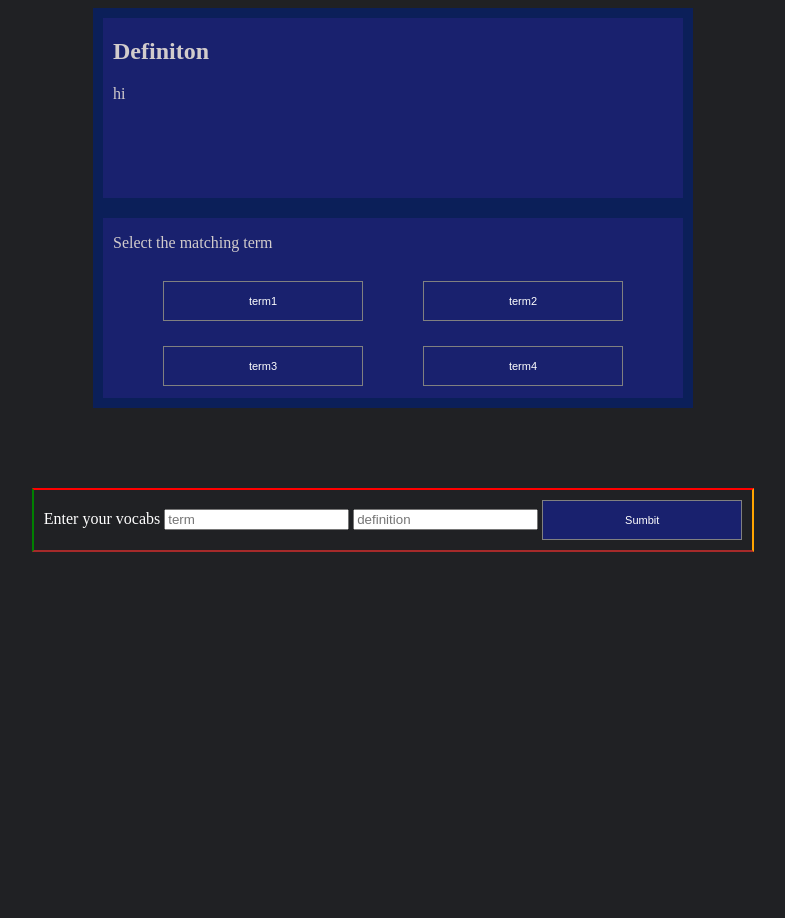
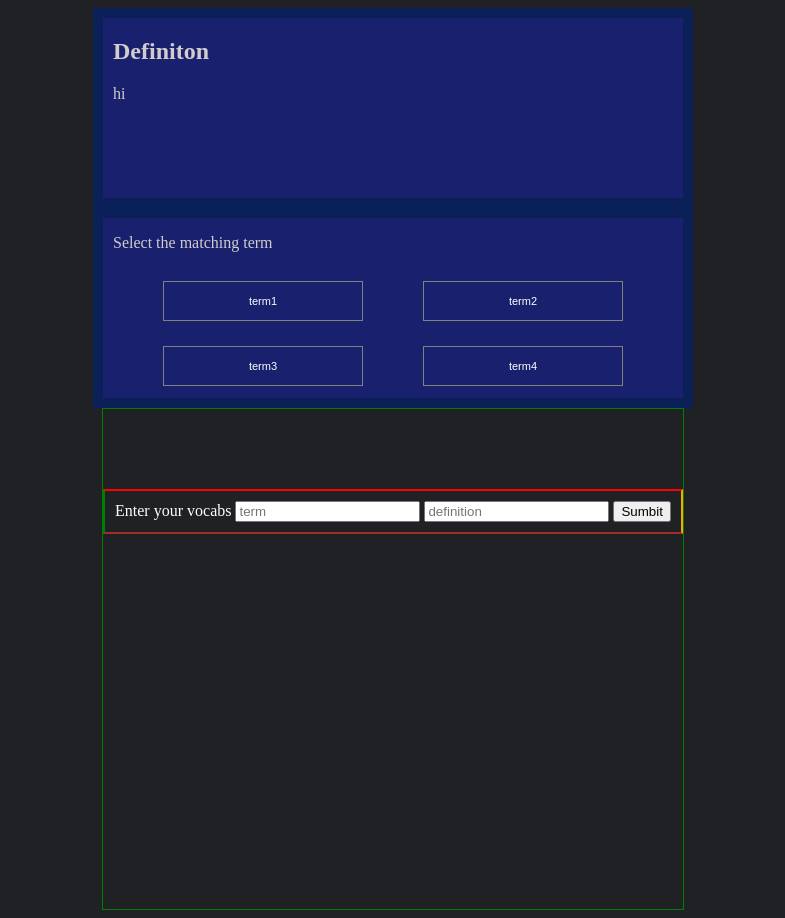
Before and after one commit to olafnub/quiz-learn-cards, a plain HTML site: page chapter_12.html in a window 1280 px wide. Shown: the whole page, without its empty margins (247-1032 px from the left). Before the commit the page ends 800 px from the top, so only its background shows below. Drawn offline with Linux system fonts and the light colour scheme.

Commit message:
Fix # in color and add color to form

```diff
--- a/style.css
+++ b/style.css
@@ -4,6 +4,7 @@ body {
     justify-content: center;
     align-items: center;
     flex-direction: column;
+    height: auto;
 }
 
 .card {
@@ -31,16 +32,16 @@ body {
 }
 .top-term-card, .bottom-term-card {
     flex: 1;
-    background-color: 19216e;
+    background-color: #19216e;
     display: flex;
     justify-content: space-evenly;
     align-items: center;
 }
-button:hover {
+.card button:hover {
     cursor:pointer;
     border: 1px solid white;
 }
-button {
+.card button {
     height: 40px;
     width: 200px;
     font-size: 11px;
@@ -48,7 +49,7 @@ button {
     border: 1px solid gray;
     color: white;
 }
-.cardTwo {
+.cardTwo form {
     margin-top: 80px;
     padding: 10px;
     color: white;
@@ -58,3 +59,8 @@ button {
     border-right: 2px solid orange;
     border-left: 2px solid green;
 }
+.cardTwo {
+    color: white;
+    border: 1px solid green;
+    height: 500px;
+}
```
